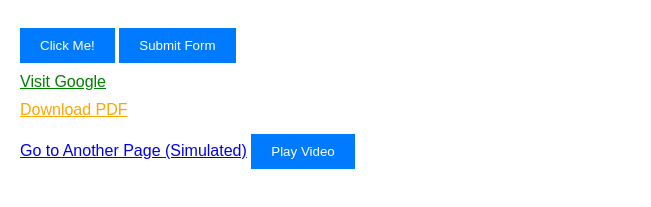
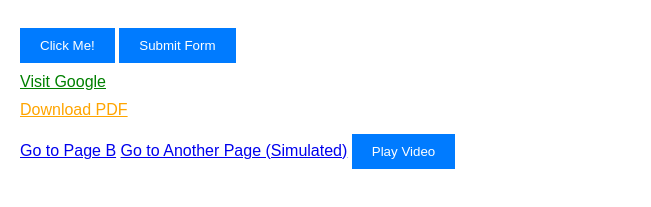
Before and after one commit to chamber5834/ga4andgtmtest, a plain HTML site: page index.html in a window 1280 px wide. Shown: the part 101-308 px from the top of the page, without its empty margins (0-651 px from the left). Drawn offline with Linux system fonts and the light colour scheme.

Commit message:
Update index.html

```diff
--- a/index.html
+++ b/index.html
@@ -81,7 +81,13 @@ height="0" width="0" style="display:none;visibility:hidden"></iframe></noscript>
 
     <a href="test.pdf" download class="download-link">Download PDF</a>
 
-    <a href="/another-page.html" class="internal-link">Go to Another Page (Simulated)</a>
+
+
+
+
+
+    <a href="/page-b.html" class="link internal-link" data-link-type="internal">Go to Page B</a>
+    <a href="/another-page.html" class="internal-link" data-link-type="internal">Go to Another Page (Simulated)</a>
 
     <button id="play-video-button" class="button">Play Video</button>
 
```
